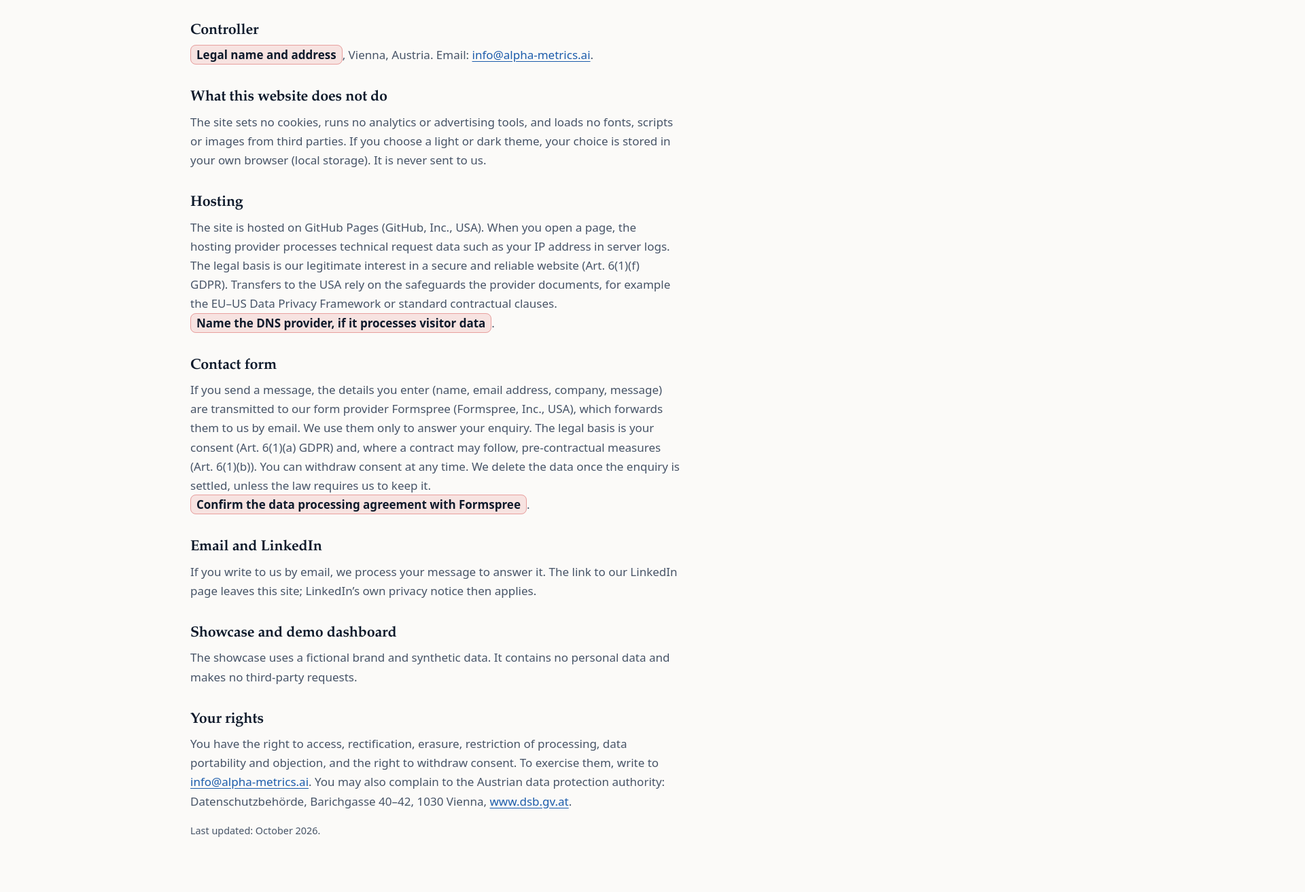
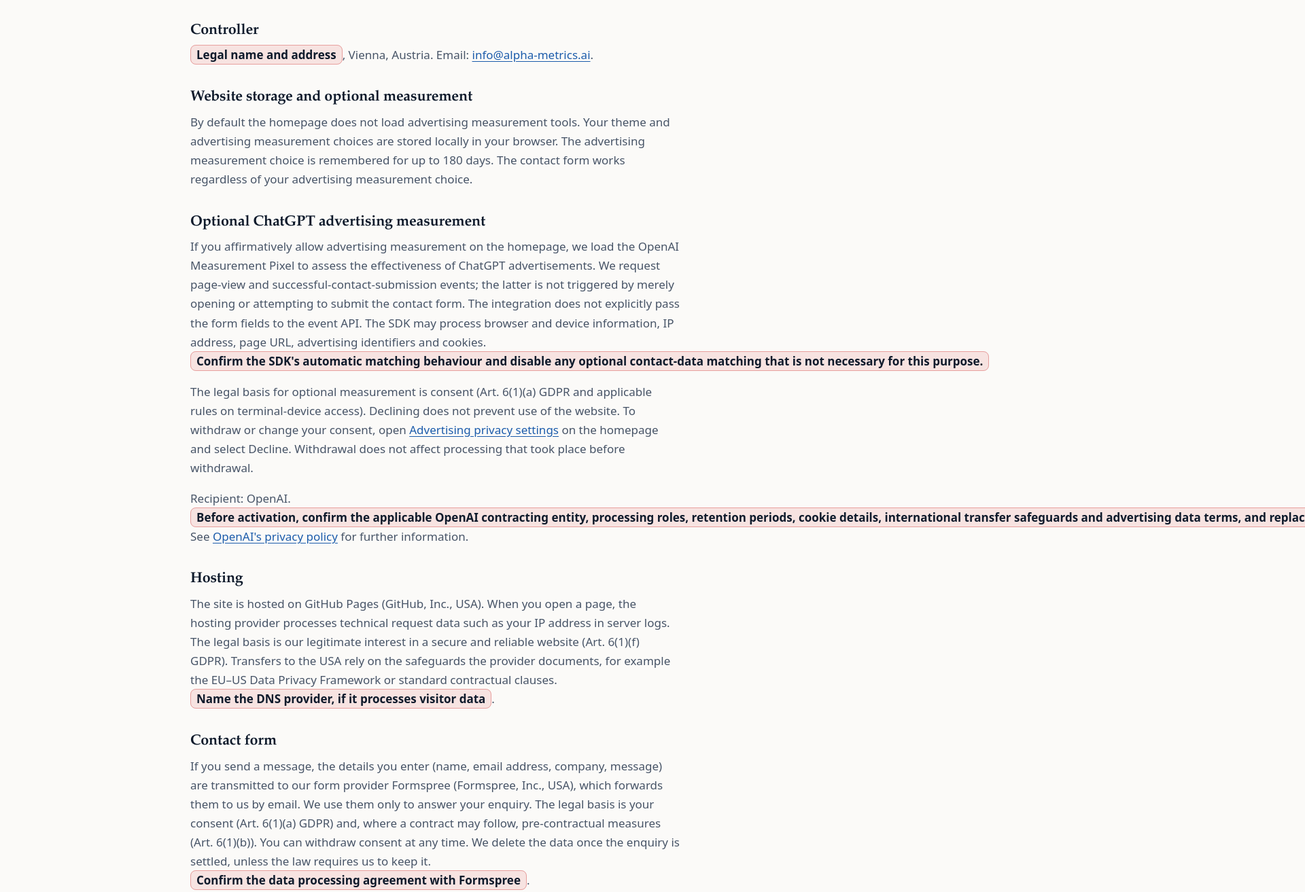
Before and after one commit to arnefloh-wu/alpha-metrics.ai, a plain HTML site: page datenschutz.html in a window 1280 px wide. Shown: the part 286-1599 px from the top of the page at 68% size, 1920 px wide, since content can reach past the window. Drawn offline with Linux system fonts and the light colour scheme.

Commit message:
Draft advertising measurement privacy disclosure

```diff
--- a/datenschutz.html
+++ b/datenschutz.html
@@ -20,8 +20,12 @@
     <p class="draft-note"><strong>Draft.</strong> Please have this notice reviewed and complete the fields marked in red before the site is promoted.</p>
     <h2>Controller</h2>
     <p><span class="todo">Legal name and address</span>, Vienna, Austria. Email: <a href="mailto:info@alpha-metrics.ai">info@alpha-metrics.ai</a>.</p>
-    <h2>What this website does not do</h2>
-    <p>The site sets no cookies, runs no analytics or advertising tools, and loads no fonts, scripts or images from third parties. If you choose a light or dark theme, your choice is stored in your own browser (local storage). It is never sent to us.</p>
+    <h2>Website storage and optional measurement</h2>
+    <p>By default the homepage does not load advertising measurement tools. Your theme and advertising measurement choices are stored locally in your browser. The advertising measurement choice is remembered for up to 180 days. The contact form works regardless of your advertising measurement choice.</p>
+    <h2 id="advertising-measurement">Optional ChatGPT advertising measurement</h2>
+    <p>If you affirmatively allow advertising measurement on the homepage, we load the OpenAI Measurement Pixel to assess the effectiveness of ChatGPT advertisements. We request page-view and successful-contact-submission events; the latter is not triggered by merely opening or attempting to submit the contact form. The integration does not explicitly pass the form fields to the event API. The SDK may process browser and device information, IP address, page URL, advertising identifiers and cookies. <span class="todo">Confirm the SDK's automatic matching behaviour and disable any optional contact-data matching that is not necessary for this purpose.</span></p>
+    <p>The legal basis for optional measurement is consent (Art. 6(1)(a) GDPR and applicable rules on terminal-device access). Declining does not prevent use of the website. To withdraw or change your consent, open <a href="/#measurement-settings">Advertising privacy settings</a> on the homepage and select Decline. Withdrawal does not affect processing that took place before withdrawal.</p>
+    <p>Recipient: OpenAI. <span class="todo">Before activation, confirm the applicable OpenAI contracting entity, processing roles, retention periods, cookie details, international transfer safeguards and advertising data terms, and replace these placeholders with verified information.</span> See <a href="https://openai.com/policies/privacy-policy/" rel="noopener">OpenAI's privacy policy</a> for further information.</p>
     <h2>Hosting</h2>
     <p>The site is hosted on GitHub Pages (GitHub, Inc., USA). When you open a page, the hosting provider processes technical request data such as your IP address in server logs. The legal basis is our legitimate interest in a secure and reliable website (Art. 6(1)(f) GDPR). Transfers to the USA rely on the safeguards the provider documents, for example the EU&ndash;US Data Privacy Framework or standard contractual clauses. <span class="todo">Name the DNS provider, if it processes visitor data</span>.</p>
     <h2>Contact form</h2>
@@ -32,7 +36,7 @@
     <p>The showcase uses a fictional brand and synthetic data. It contains no personal data and makes no third-party requests.</p>
     <h2>Your rights</h2>
     <p>You have the right to access, rectification, erasure, restriction of processing, data portability and objection, and the right to withdraw consent. To exercise them, write to <a href="mailto:info@alpha-metrics.ai">info@alpha-metrics.ai</a>. You may also complain to the Austrian data protection authority: Datenschutzbeh&ouml;rde, Barichgasse 40&ndash;42, 1030 Vienna, <a href="https://www.dsb.gv.at" rel="noopener">www.dsb.gv.at</a>.</p>
-    <p class="muted small">Last updated: October 2026.</p>
+    <p class="muted small">Draft updated: November 2026.</p>
   </div></main>
   <footer class="footer"><div class="wrap footer-in"><span>&copy; 2026 alpha-metrics.ai, Vienna</span><nav aria-label="Legal"><a href="/impressum.html">Impressum</a><a href="/datenschutz.html">Privacy</a></nav></div></footer>
 </body>
```
